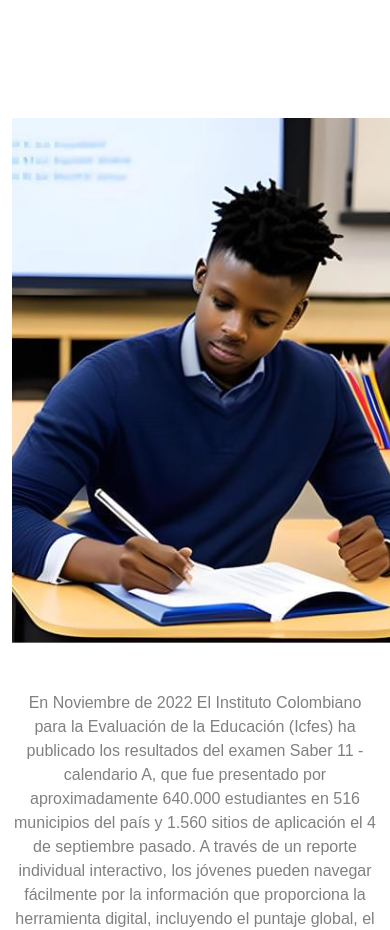
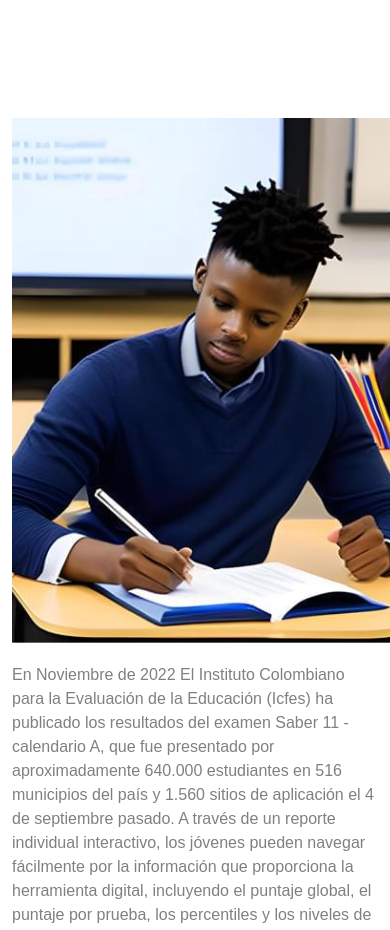
Before and after one commit to CristianCaro-portfolio/PF_CaroOcampo, a website: page pages/novedades.html in a window 390 px wide. Shown: the part 162-1092 px from the top of the page. Drawn offline with nearby package versions, Linux system fonts and the light colour scheme.

Commit message:
modifiqué las imagenes en index y novedades que no mantenian su estructura en formato mobile

```diff
--- a/pages/novedades.html
+++ b/pages/novedades.html
@@ -64,14 +64,12 @@
 
   <!-- resumen resultados -->
   <div class="container">
+    <div class="row">
       <div class="text-center">
-      <div class="row gy-5 gx-5">
-        <div class="col-xxl-12">
-          <img src="../img/estudiante presentando prueba en un salon de clase.png" class="grafico grafico--izquierdo"
+        <img src="../img/estudiante presentando prueba en un salon de clase.png" class="grafico"
           alt="grafico torta resultados por departamento pruebas saber 11 2022 periodo 1" />
-          <p>
-            <br>
-            <br>
+      </div>
+      <p class="texto-grafico">
         En Noviembre de 2022 El Instituto Colombiano para la Evaluación de la Educación (Icfes) ha publicado los
         resultados del examen Saber 11 - calendario A,
         que fue presentado por aproximadamente 640.000 estudiantes en 516 municipios del país y 1.560 sitios de
@@ -86,8 +84,6 @@
         <br>
         <br>
       </p>
-        </div>
-      </div>
     </div>
   </div>
 
```
Also changed, not shown: index.html (+4 -8 lines), 1 other file. Lines whose indentation alone changed are shown as unchanged.
